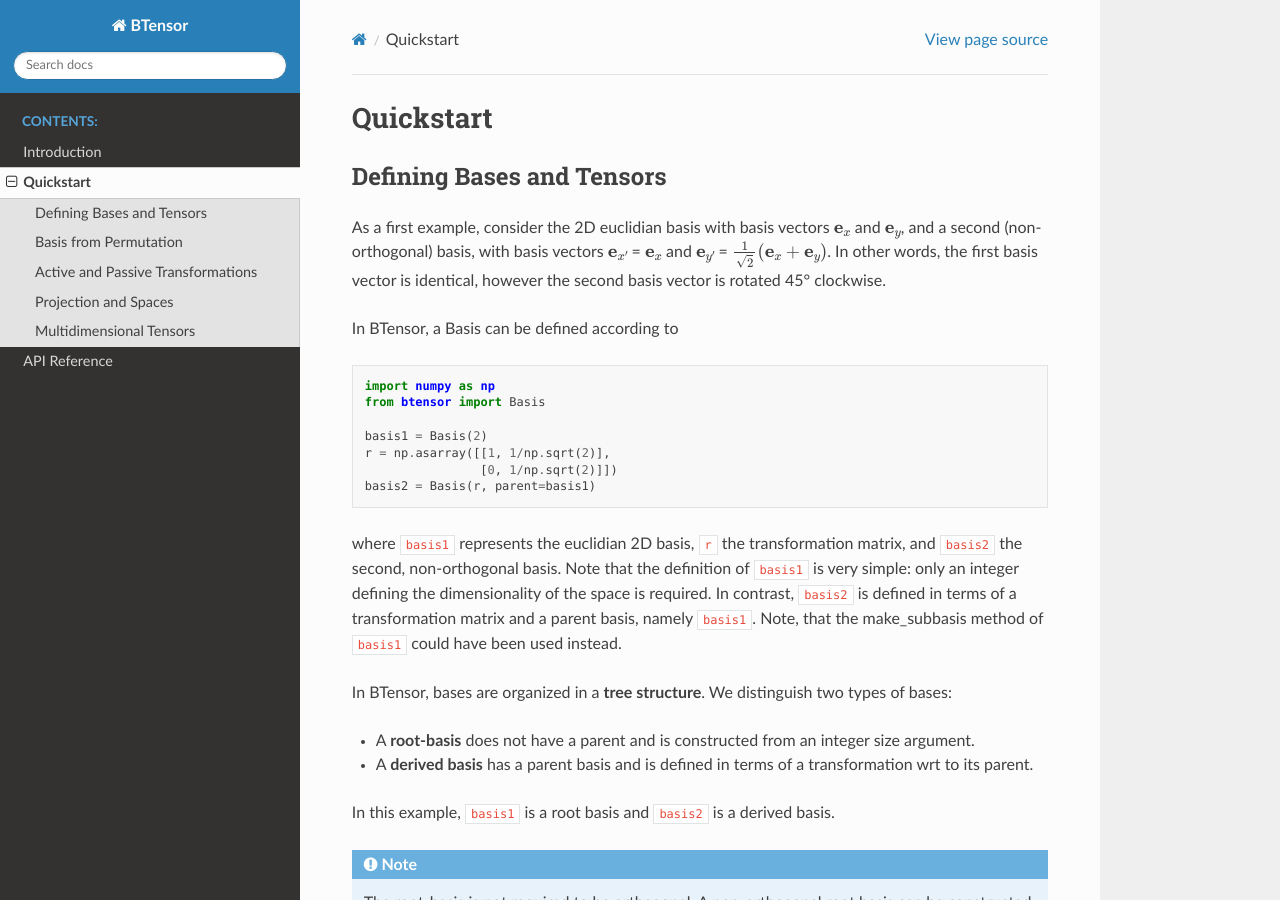
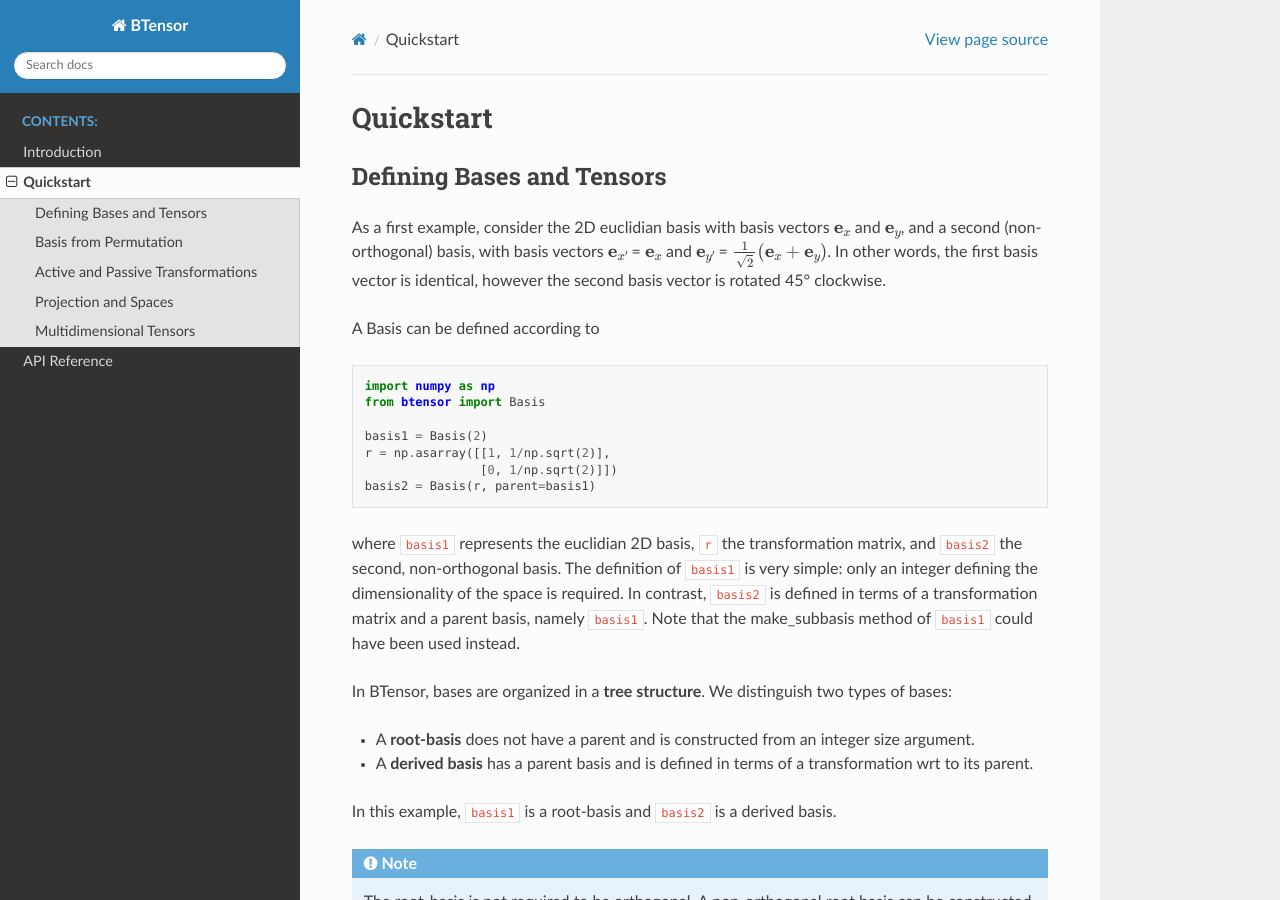
Before and after one commit to maxnus/btensor, a Sphinx documentation site: the page built from docs/source/quickstart.rst, in a window 1280 px wide and 900 px high. Built offline with Sphinx 7.4.7 and the Read the Docs theme 2.0.0, drawn with Linux system fonts in a browser that asks for light colours; some of the changed text lies outside the part shown.

Commit message:
Some fixes in quickstart docs

```diff
--- a/docs/source/quickstart.rst
+++ b/docs/source/quickstart.rst
@@ -13,7 +13,7 @@ and a second (non-orthogonal) basis, with basis vectors
 :math:`\mathbf{e}_{y'}` =  :math:`\frac{1}{\sqrt{2}} \left( \mathbf{e}_x + \mathbf{e}_y \right)`.
 In other words, the first basis vector is identical, however the second basis vector is rotated 45° clockwise.
 
-In BTensor, a :ref:`Basis <api/_autosummary/btensor.basis.Basis:Basis>` can be defined according to
+A :ref:`Basis <api/_autosummary/btensor.basis.Basis:Basis>` can be defined according to
 
 .. code-block:: python
 
@@ -27,10 +27,10 @@ In BTensor, a :ref:`Basis <api/_autosummary/btensor.basis.Basis:Basis>` can be d
 
 where ``basis1`` represents the euclidian 2D basis, ``r`` the transformation matrix, and ``basis2`` the second,
 non-orthogonal basis.
-Note that the definition of ``basis1`` is very simple: only an integer defining the dimensionality of the space is
+The definition of ``basis1`` is very simple: only an integer defining the dimensionality of the space is
 required.
 In contrast, ``basis2`` is defined in terms of a transformation matrix and a parent basis, namely ``basis1``.
-Note, that the :ref:`make_subbasis <api/_autosummary/btensor.basis.Basis.make_subbasis:Basis.make\\_subbasis>` method of
+Note that the :ref:`make_subbasis <api/_autosummary/btensor.basis.Basis.make_subbasis:Basis.make\\_subbasis>` method of
 ``basis1`` could have been used instead.
 
 In BTensor, bases are organized in a **tree structure**. We distinguish two types of bases:
@@ -38,7 +38,7 @@ In BTensor, bases are organized in a **tree structure**. We distinguish two type
 - A **root-basis** does not have a parent and is constructed from an integer size argument.
 - A **derived basis** has a parent basis and is defined in terms of a transformation wrt to its parent.
 
-In this example, ``basis1`` is a root basis and ``basis2`` is a derived basis.
+In this example, ``basis1`` is a root-basis and ``basis2`` is a derived basis.
 
 .. note::
 
```
Also changed, not shown: other parts of docs/source/quickstart.rst (+1 -1 lines).
